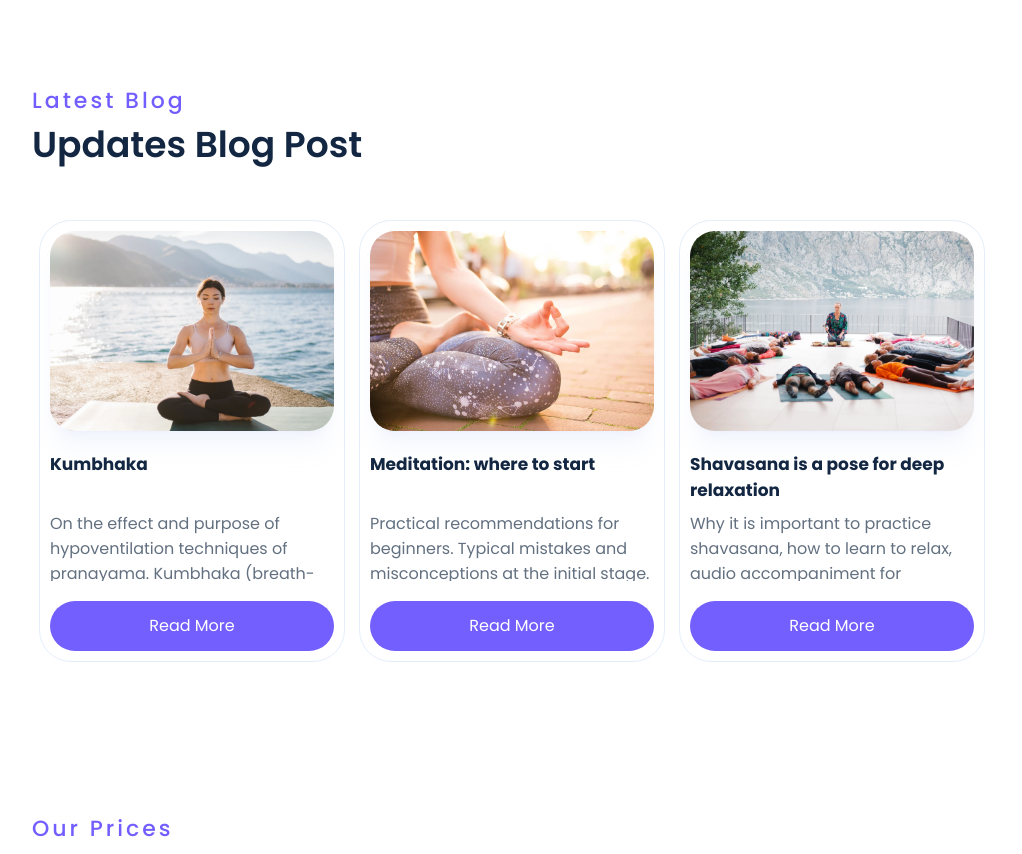
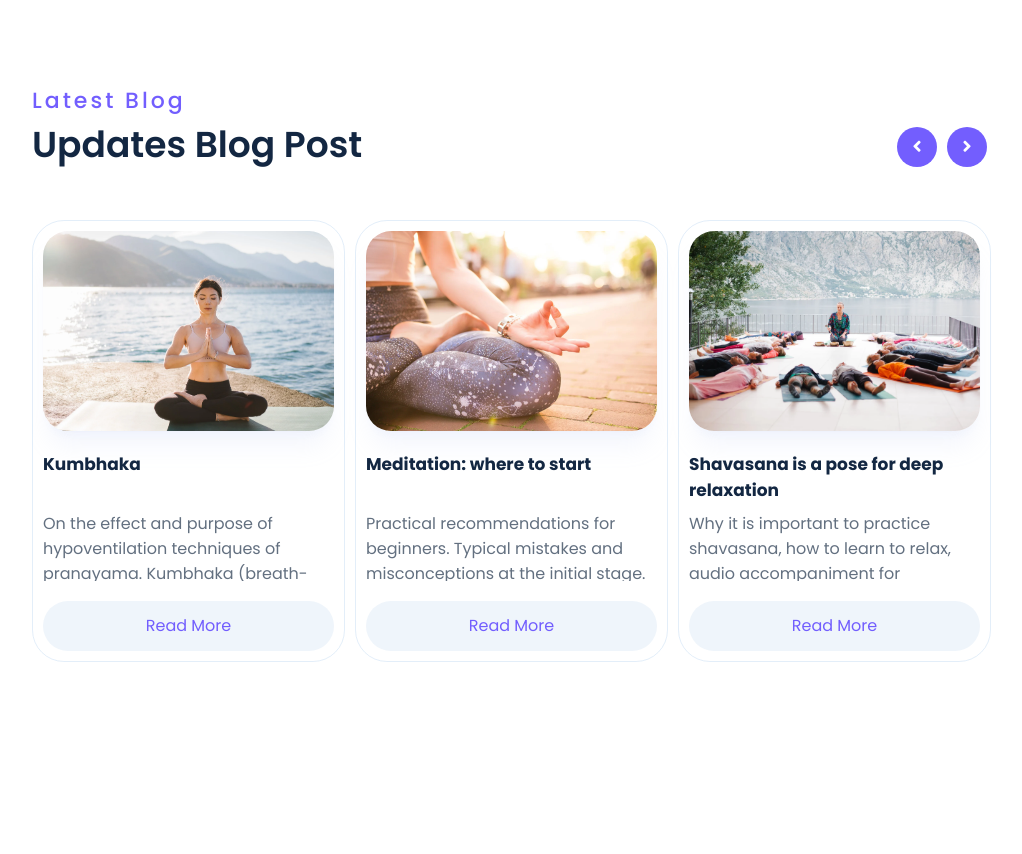
Before and after one commit to Valerij-Hering/yoga, a React (Create React App) app: page / in a window 1280 px wide. Shown: the part 4100-4954 px from the top of the page, without its empty margins (128-1150 px from the left). Built offline with nearby package versions, Linux system fonts and the light colour scheme; a web font is replaced by a local one.

Commit message:
Add files via upload

```diff
--- a/src/App.css
+++ b/src/App.css
@@ -1888,15 +1888,45 @@ transition: .25s;
 
 }
 
+.box_homeBlog_header {
+  display: flex;
+  justify-content: space-between;
+  align-items: flex-end;
+}
+
+.box_homeBlog_btn_PrevNext {
+  margin-bottom: 25px;
+}
+
+.box_homeBlog_btn_PrevNext button {
+  font-size: 18px;
+  border: none;
+  width: 40px;
+  height: 40px;
+  border-radius: 50%;
+  color: white;
+  background-color: #735efe;
+  margin: 0 5px;
+  cursor: pointer;
+  transition: 0.3s;
+}
+
+.box_homeBlog_btn_PrevNext button:hover {
+  background-color: #604aeb;
+}
+
 .container-blogHome {
-  display: flex;
+  display: grid;
+  grid-gap: 10px;
+  grid-auto-flow: column;
   flex-wrap: nowrap;
   justify-content: flex-start;
   align-items: flex-end;
   overflow-x: auto;
   width: 100%;
   height: 470px;
-  margin: 10px auto;
+  margin: 0px auto;
+  position: 'relative'
 }
 
 .breack {
@@ -1909,17 +1939,31 @@ transition: .25s;
 
 }
 
+.progressBar_homeBlog {
+  width: 100%;
+  height: 5px;
+  background: #bed6f027;
+  bottom: 0;
+  left: 0;
+  border-radius: 50px;
+}
+
+.progress_homeBlog {
+  background: #bed6f0;
+  border-radius: 50px;
+  height: 100%;
+}
+
 .card_blogHome {
   box-sizing: inherit;
   display: flex;
     flex-direction: column;
     align-items: center;
     justify-content: space-between;
-    margin:0 7px;
     min-width: 280px;
     height: 420px;
     padding: 10px;
-    width: 300px;
+    width: 291px;
     border: #bed6f06c 1px solid;
     border-radius: 32px;
 }
@@ -1963,16 +2007,19 @@ transition: .25s;
   width: 100%;
   height: 50px;
   font-size: 16px;
+  background-color: #bed6f040;
+  color: #725efe;
+  font-weight: 400;
+  border: none;
+  border-radius: 50px;
+
+  cursor: pointer;
+
+}
+
+.blogHome_content_btn:hover {
   color: white;
-  background-color: #735efe;
-  border-radius: 50px;
-  transition: 0.3s;
-  cursor: pointer;
-  border: none;
-}
-
-.blogHome_content_btn:hover {
-  background-color: #604aeb;
+  background-color: #725efe;
 }
 
 
@@ -2274,8 +2321,8 @@ margin-bottom: 300px;
     border: none;
 }
 
-.scroll-btn:hover {
-  background: #644cff;
+.scroll-btn_visible:hover {
+  background: #604aeb;
 }
 
 @media all and (max-width: 1200px) {
@@ -2390,6 +2437,14 @@ margin-bottom: 300px;
     margin-top: 30px;
     height: 100%;
     max-width: 620px;
+  }
+
+  .box_homeBlog_btn_PrevNext {
+    display: none;
+  }
+
+  .box_homeBlog_header {
+    justify-content: center;
   }
 
 }
--- a/src/BlogHome.js
+++ b/src/BlogHome.js
@@ -3,6 +3,7 @@ import AOS from 'aos';
 import 'aos/dist/aos.css';
 import dataBlog from './dataBlog';
 import { Link } from "react-router-dom"
+import { useRef } from 'react';
 
 AOS.init();
 
@@ -10,11 +11,40 @@ AOS.init();
 
 const BlogHome = () => {
 
+    const containerRef = useRef(null);
+
+  const scrollRight = () => {
+    const container = containerRef.current;
+    container.scrollTo({
+      left: container.scrollLeft + 968,
+      behavior: 'smooth' // Плавный скролл
+    });
+  };
+
+  const scrollLeft = () => {
+    const container = containerRef.current;
+    container.scrollTo({
+      left: container.scrollLeft - 968,
+      behavior: 'smooth' // Плавный скролл
+    });
+  };
+
+
     return (
         <div className='section_blogHome'>
-            <p className='travel-point-tittle1' data-aos="fade-up" data-aos-duration="1500" data-aos-once="true">Latest Blog</p>
-            <h2 className='travel-point-tittle2' data-aos="fade-up" data-aos-duration="1500" data-aos-once="true">Updates Blog Post</h2>
-            <div className= "container-blogHome" data-aos="fade-up" data-aos-duration="1500" data-aos-once="true">
+            <div className='box_homeBlog_header' data-aos="fade-up" data-aos-duration="1500" data-aos-once="true">
+                <div>
+                    <p className='travel-point-tittle1' data-aos="fade-up" data-aos-duration="1500" data-aos-once="true">Latest Blog</p>
+                    <h2 className='travel-point-tittle2' data-aos="fade-up" data-aos-duration="1500" data-aos-once="true">Updates Blog Post</h2>
+                </div>
+                <div className='box_homeBlog_btn_PrevNext'>
+                    <button onClick={scrollLeft}><i className="fas fa-angle-left scroll-icon"></i></button>
+                    <button onClick={scrollRight}><i className="fas fa-angle-right scroll-icon"></i></button>
+                </div>
+            </div>
+
+
+            <div className= "container-blogHome" ref={containerRef}  data-aos="fade-up" data-aos-duration="1500" data-aos-once="true">
             <div className='breack'></div>
             {dataBlog.map(element => {
                 const {id, imgBlog, name, text} = element;
@@ -32,9 +62,10 @@ const BlogHome = () => {
                     </div>
 
                 )
-            }).slice(0, 3)}
+            })}
             <div className='breack'></div>
             </div>
+
         </div>
     )
 }
--- a/src/Home.js
+++ b/src/Home.js
@@ -113,6 +113,8 @@ function Home() {
             <br/>
             <br/>
             <BlogHome/>
+            <br/>
+            <br/>
             <Prices/>
             <br/>
             <br/>
```
